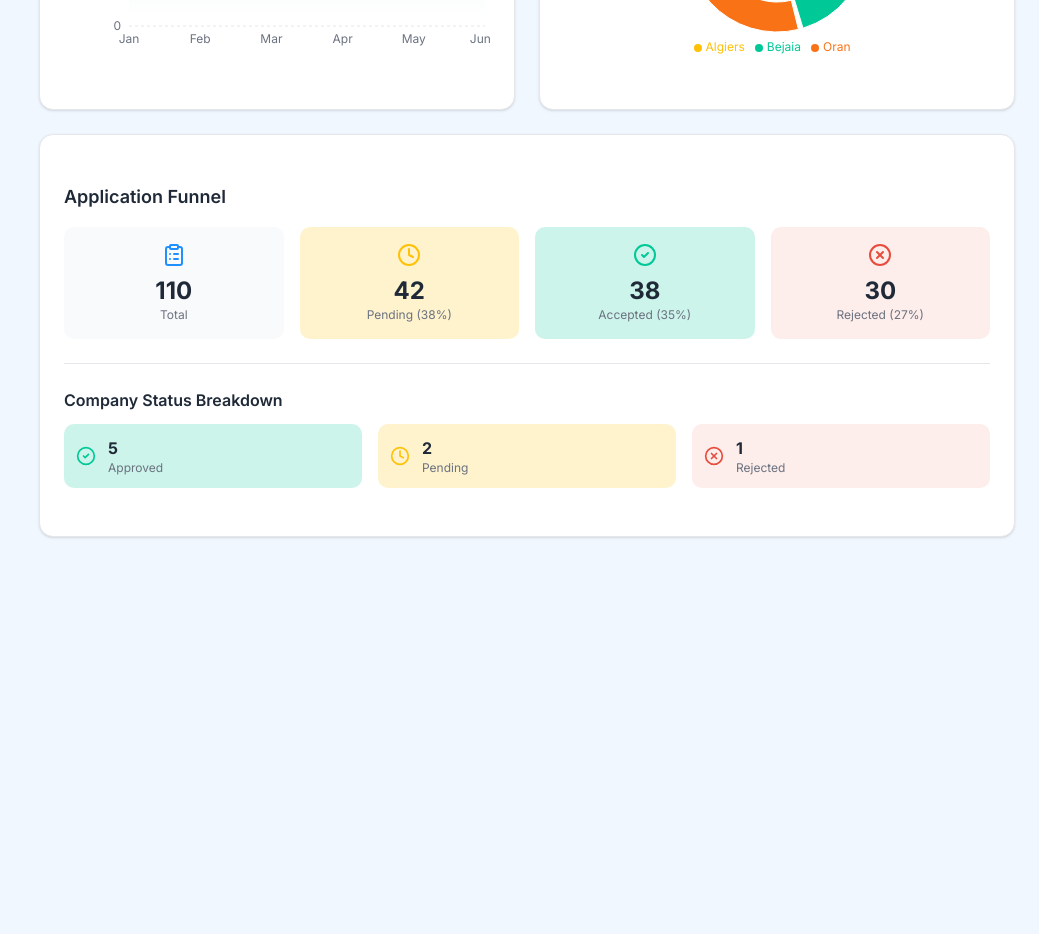
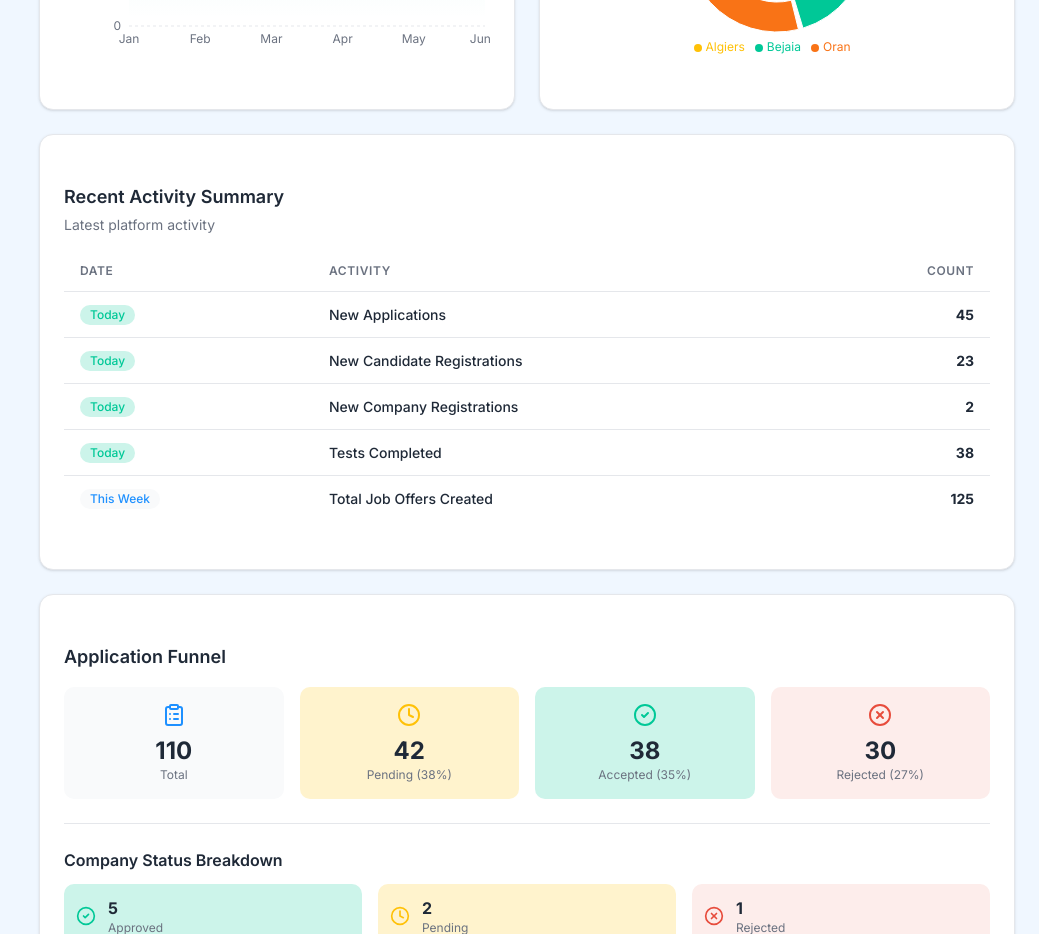
Before and after one commit to Douaa-code/cvision-frontend, a Next.js app: page /admin/analytics in a window 1280 px wide. Shown: the part 1060-1994 px from the top of the page, without its empty margins (241-1280 px from the left). Before the commit the page ends 1621 px from the top, so only its background shows below. Built offline with nearby package versions, Linux system fonts and the light colour scheme.

Commit message:
feat(admin): add Recent Activity Summary section to analytics page
Co-Authored-By: Claude Sonnet 4.6 <noreply@anthropic.com>

```diff
--- a/app/(admin)/admin/analytics/page.tsx
+++ b/app/(admin)/admin/analytics/page.tsx
@@ -236,6 +236,55 @@ export default function AnalyticsPage() {
         </motion.div>
       </div>
 
+      {/* Recent Activity Summary */}
+      <motion.div
+        initial={{ opacity: 0, y: 10 }}
+        animate={{ opacity: 1, y: 0 }}
+        transition={{ delay: 0.6 }}
+        className="mt-6 mb-6"
+      >
+        <Card>
+          <CardContent className="p-6">
+            <h2 className="font-semibold text-lg mb-1">Recent Activity Summary</h2>
+            <p className="text-sm text-muted-foreground mb-4">Latest platform activity</p>
+            <div className="overflow-x-auto">
+              <table className="w-full text-sm">
+                <thead>
+                  <tr className="border-b border-border">
+                    <th className="text-left py-3 px-4 text-xs font-semibold text-muted-foreground uppercase tracking-wider">Date</th>
+                    <th className="text-left py-3 px-4 text-xs font-semibold text-muted-foreground uppercase tracking-wider">Activity</th>
+                    <th className="text-right py-3 px-4 text-xs font-semibold text-muted-foreground uppercase tracking-wider">Count</th>
+                  </tr>
+                </thead>
+                <tbody className="divide-y divide-border">
+                  {[
+                    { date: "Today", activity: "New Applications", count: 45 },
+                    { date: "Today", activity: "New Candidate Registrations", count: 23 },
+                    { date: "Today", activity: "New Company Registrations", count: 2 },
+                    { date: "Today", activity: "Tests Completed", count: 38 },
+                    { date: "This Week", activity: "Total Job Offers Created", count: 125 },
+                  ].map((row, i) => (
+                    <tr key={i} className="hover:bg-cvision-container transition-colors">
+                      <td className="py-3 px-4">
+                        <span className={`inline-flex items-center px-2.5 py-0.5 rounded-full text-xs font-medium ${
+                          row.date === "Today"
+                            ? "bg-cvision-green-bg text-cvision-green"
+                            : "bg-cvision-container text-cvision-blue"
+                        }`}>
+                          {row.date}
+                        </span>
+                      </td>
+                      <td className="py-3 px-4 font-medium text-foreground">{row.activity}</td>
+                      <td className="py-3 px-4 text-right font-bold text-foreground">{row.count}</td>
+                    </tr>
+                  ))}
+                </tbody>
+              </table>
+            </div>
+          </CardContent>
+        </Card>
+      </motion.div>
+
       {/* Application Funnel */}
       <motion.div
         initial={{ opacity: 0, y: 10 }}
@@ -298,6 +347,7 @@ export default function AnalyticsPage() {
           </CardContent>
         </Card>
       </motion.div>
+
     </motion.div>
   );
 }
```
